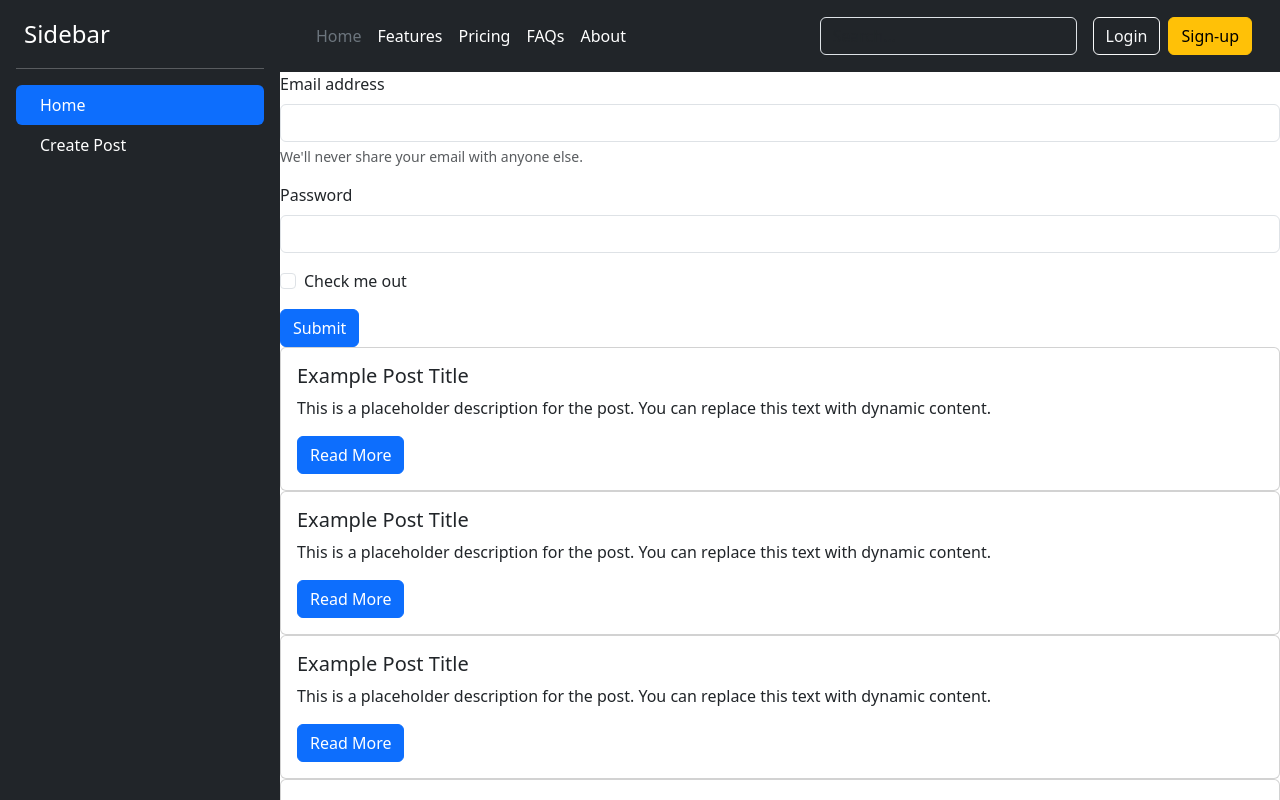
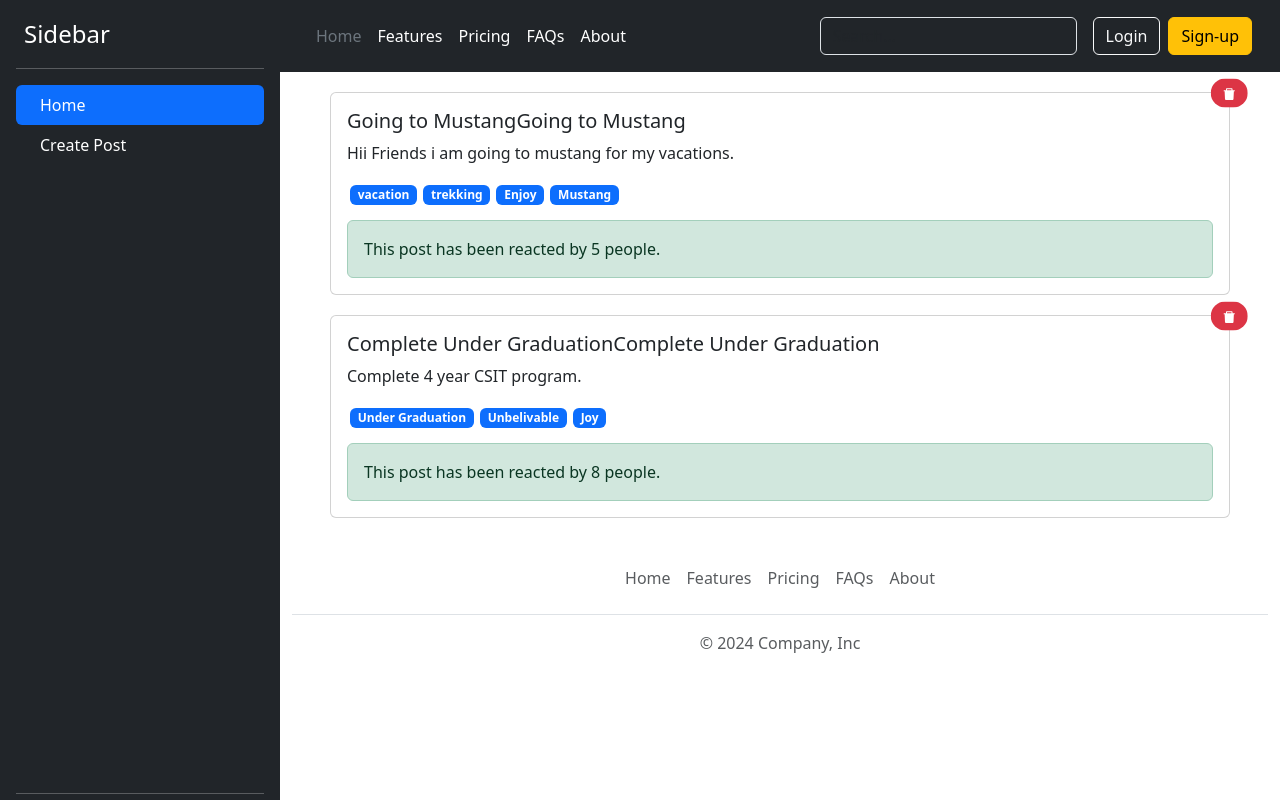
Before and after one commit to birajgrs1/practice_reactjs, a React (Vite) app in the folder social-media/: page / in a window 1280 px wide. Shown: the top 800 px of the page. Built offline with nearby package versions, Linux system fonts and the light colour scheme.

Commit message:
Basic home part completed and also home part of context is created...

```diff
--- a/social-media/src/App.css
+++ b/social-media/src/App.css
@@ -9,3 +9,15 @@
 .sidebar{
     min-height: 850px ;
 }
+
+.post-card {
+    margin: 20px 50px;
+}
+
+.hashtag{
+    margin: 0px 3px;
+}
+
+.reactions {
+    margin: 15px 0 0 0;
+  }
--- a/social-media/src/App.jsx
+++ b/social-media/src/App.jsx
@@ -1,4 +1,4 @@
-import React from "react";
+import React, { useState } from "react";
 import "bootstrap/dist/css/bootstrap.min.css";
 import "./App.css";
 import Header from "./Components/HeaderSection";
@@ -6,29 +6,29 @@ import Footer from "./Components/FooterSection";
 import Sidebar from "./Components/SidebarSection";
 import CreatePost from "./Components/CreatePost";
 import PostList from "./Components/PostList";
+import PostListProvider from "./Store/Contexts/post-lists";
 
 function App() {
+  const [selectedTab, setSelectedTab] = useState("Home");
+
   return (
-    <>
+    <PostListProvider>
       <div className="app-container">
         {/* Sidebar Section */}
-        <Sidebar />
+        <Sidebar selectedTab={selectedTab} setSelectedTab={setSelectedTab} />
 
         <div className="content">
           {/* Header Section */}
           <Header />
 
-          {/* Applying Form */}
-          <CreatePost />
-
-          {/* All Posts */}
-          <PostList/>
+          {selectedTab === "Home" && <PostList />}
+          {selectedTab === "Create Post" && <CreatePost />}
 
           {/* Footer Section */}
           <Footer />
         </div>
       </div>
-    </>
+    </PostListProvider>
   );
 }
 
--- a/social-media/src/Components/Post.jsx
+++ b/social-media/src/Components/Post.jsx
@@ -1,18 +1,32 @@
-import React from "react";
+import React, { useContext } from "react";
+import { AiFillDelete } from "react-icons/ai";
+import { PostLists } from "../Store/Contexts/post-lists";
 
-const Post = () => {
+const Post = ({ post }) => {
+
+  const {deletePost} = useContext(PostLists);
   return (
     <div className="card post-card">
-
-      {/* <img src="image_url_here" className="card-img-top" alt="Descriptive text" /> */}
       <div className="card-body">
-        <h5 className="card-title">Example Post Title</h5>
-        <p className="card-text">
-          This is a placeholder description for the post. You can replace this text with dynamic content.
-        </p>
-        <a href="/post-details" className="btn btn-primary">
-          Read More
-        </a>
+        <h5 className="card-title">
+          {post.title}
+          {post.title}
+          <span
+            className=" btn position-absolute top-0 start-100 translate-middle badge rounded-pill bg-danger"
+            onClick={() => deletePost(post.id)}
+          >
+            <AiFillDelete />
+          </span>
+        </h5>
+        <p className="card-text">{post.body}</p>
+        {post.tags.map((tag) => (
+          <span key={tag} className="badge text-bg-primary hashtag">
+            {tag}
+          </span>
+        ))}
+        <div className="alert alert-success reactions" role="alert">
+          This post has been reacted by {post.reactions} people.
+        </div>
       </div>
     </div>
   );
--- a/social-media/src/Components/PostList.jsx
+++ b/social-media/src/Components/PostList.jsx
@@ -1,13 +1,12 @@
-import React from "react";
+import React, { useContext } from "react";
 import Post from "./Post";
+import { PostLists } from "../Store/Contexts/post-lists";
 
 const PostList = () =>{
+    const {postList} = useContext(PostLists);
     return(
         <>
-        <Post/>
-        <Post/>
-        <Post/>
-        <Post/>
+        {postList.map((post)=> <Post key={post.id}  post={post}/>)}
         </>
     );
 }
--- a/social-media/src/Components/SidebarSection.jsx
+++ b/social-media/src/Components/SidebarSection.jsx
@@ -1,6 +1,6 @@
 import React from "react";
 
-const Sidebar = () => {
+const Sidebar = ({ selectedTab, setSelectedTab }) => {
   return (
     <>
       <div
@@ -8,7 +8,7 @@ const Sidebar = () => {
         style={{ width: "280px" }}
       >
         <a
-          href="/"
+          href="#"
           className="d-flex align-items-center mb-3 mb-md-0 me-md-auto text-white text-decoration-none"
         >
           <i
@@ -19,14 +19,36 @@ const Sidebar = () => {
         </a>
         <hr />
         <ul className="nav nav-pills flex-column mb-auto">
-          <li className="nav-item">
-            <a href="/" className="nav-link active" aria-current="page">
+          <li
+            className="nav-item"
+            onClick={() => {
+              setSelectedTab("Home");
+            }}
+          >
+            {/* Home Tab */}
+            <a
+              href="#"
+              className={`nav-link text-white ${
+                selectedTab === "Home" ? "active" : ""
+              }`}
+              aria-current="page"
+            >
               <i className="bi bi-house-door me-2"></i>
               Home
             </a>
           </li>
-          <li>
-            <a href="/dashboard" className="nav-link text-white">
+          <li
+            onClick={() => {
+              setSelectedTab("Create Post");
+            }}
+          >
+            {/* Create Post Tab */}
+            <a
+              href="#"
+              className={`nav-link text-white ${
+                selectedTab === "Create Post" ? "active" : ""
+              }`}
+            >
               <i className="bi bi-speedometer2 me-2"></i>
               Create Post
             </a>
@@ -40,22 +62,22 @@ const Sidebar = () => {
             data-bs-toggle="dropdown"
             aria-expanded="false"
           >
-
+            {/* Dropdown User Info */}
             <strong>mdo</strong>
           </a>
           <ul className="dropdown-menu dropdown-menu-dark text-small shadow">
             <li>
-              <a className="dropdown-item" href="/new-project">
+              <a className="dropdown-item" href="#new-project">
                 New project...
               </a>
             </li>
             <li>
-              <a className="dropdown-item" href="/settings">
+              <a className="dropdown-item" href="#settings">
                 Settings
               </a>
             </li>
             <li>
-              <a className="dropdown-item" href="/profile">
+              <a className="dropdown-item" href="#profile">
                 Profile
               </a>
             </li>
@@ -63,7 +85,7 @@ const Sidebar = () => {
               <hr className="dropdown-divider" />
             </li>
             <li>
-              <a className="dropdown-item" href="/sign-out">
+              <a className="dropdown-item" href="#sign-out">
                 Sign out
               </a>
             </li>
--- /dev/null
+++ b/social-media/src/Store/Contexts/post-lists.jsx
@@ -0,0 +1,63 @@
+import { createContext, useReducer } from "react";
+
+export const PostLists = createContext({
+  postList: [],
+  addPost: () => {},
+  deletePost: () => {},
+});
+
+const postListReducer = (currentPostList, action) => {
+  let newPostList = currentPostList;
+  if (action.type === "DELETE_POST") {
+    newPostList = currentPostList.filter(
+      (post) => post.id !== action.payload.postId
+    );
+  }
+  return newPostList;
+};
+
+const PostListProvider = ({ children }) => {
+  const [postList, dispatchPostList] = useReducer(
+    postListReducer,
+    DEFAULT_POSTLIST
+  );
+
+  const addPost = () => {};
+
+  const deletePost = (postId) => {
+    // console.log(`Delete post called for: ${postId}`);
+    dispatchPostList({
+      type: "DELETE_POST",
+      payload: {
+        postId,
+      },
+    });
+  };
+
+  return (
+    <PostLists.Provider value={{ postList, addPost, deletePost }}>
+      {children}
+    </PostLists.Provider>
+  );
+};
+
+const DEFAULT_POSTLIST = [
+  {
+    id: "1",
+    title: "Going to Mustang",
+    body: "Hii Friends i am going to mustang for my vacations. ",
+    reactions: 5,
+    userId: "user-5",
+    tags: ["vacation", "trekking", "Enjoy", "Mustang"],
+  },
+
+  {
+    id: "2",
+    title: "Complete Under Graduation",
+    body: "Complete 4 year CSIT program. ",
+    reactions: 8,
+    userId: "user-7",
+    tags: ["Under Graduation", "Unbelivable", "Joy"],
+  },
+];
+export default PostListProvider;
```
